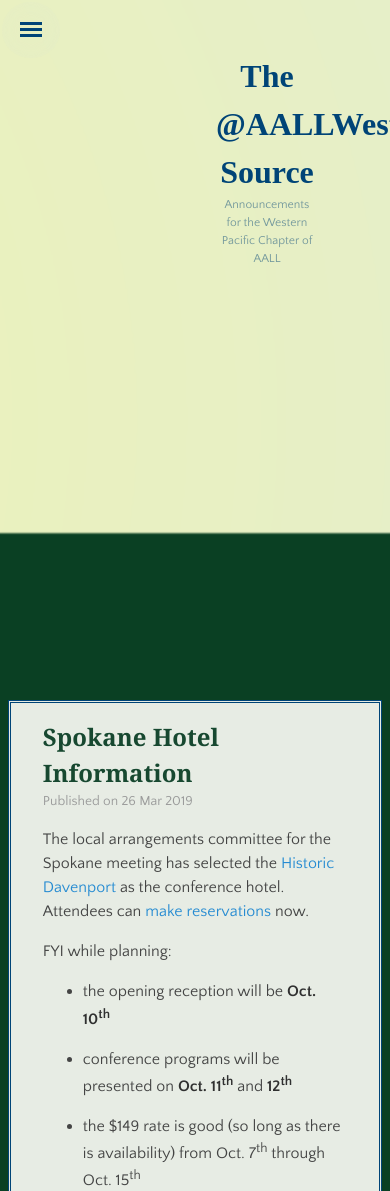
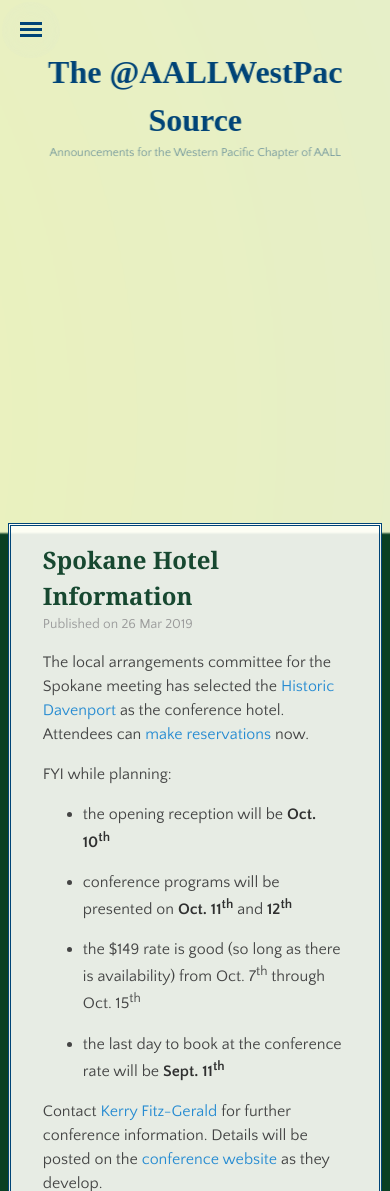
Before and after one commit to aallwestpac/aallwestpac.github.io, a Jekyll site: the page built from index.html, in a window 390 px wide. Shown: the top 1191 px of the page. Built offline with Jekyll 4.4.1, drawn with Linux system fonts in a browser that asks for light colours; some web fonts are replaced; the list of posts is cut into pages by our own code; some of the changed text lies outside the part shown; grey boxes are pictures that could not be loaded.

Commit message:
Update _parallax.scss

```diff
--- a/_sass/_parallax.scss
+++ b/_sass/_parallax.scss
@@ -31,7 +31,7 @@
    margin-bottom: -80vh;
    transform: translateZ(-1px) scale(2);
    @media (max-width: 50em) {
-         margin: inherit auto;
+         margin: 1rem auto -85vh;
          text-align: center;
    }
 }
```
